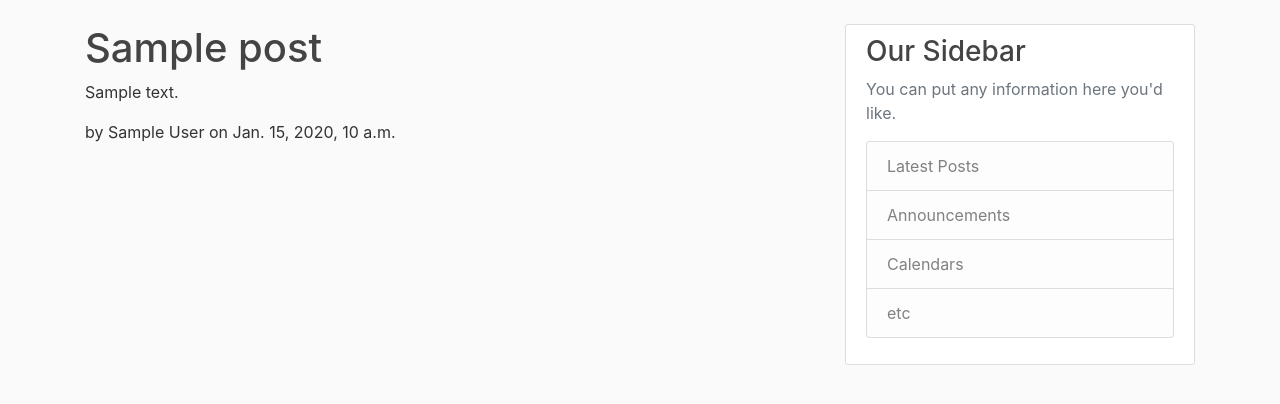
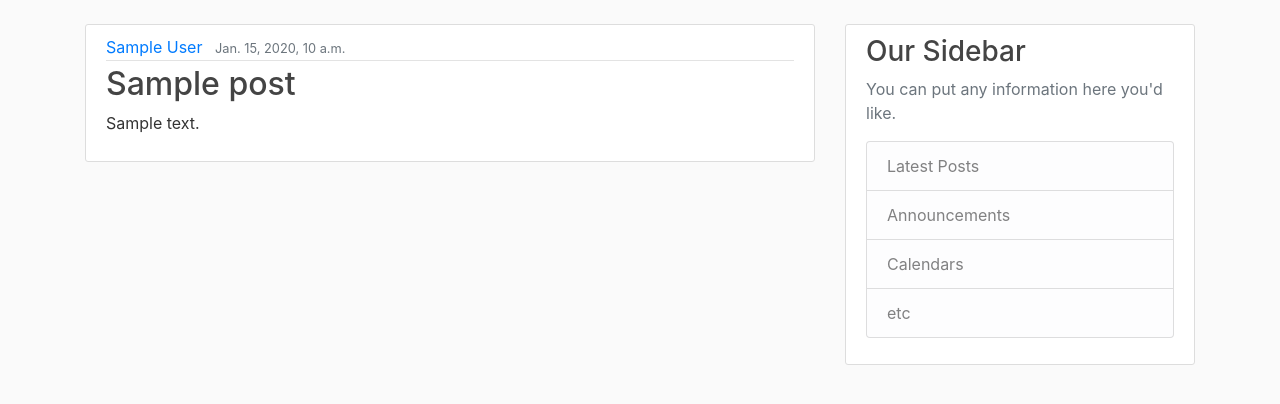
Before and after one commit to jays-commit/Django-web-app, a Django app: template django_project/blog/templates/blog/home.html in a window 1280 px wide. Shown: the part 56-460 px from the top of the page. Run offline with Django 3.2, Linux system fonts and the light colour scheme; the template is opened without the code that fills it: most values are stand-ins (such as "Sample title", 1, 10 or a date in 2020); some libraries are stand-ins or nearby versions.

Commit message:
Html and CSS styling for the blog layout

```diff
--- a/django_project/blog/templates/blog/home.html
+++ b/django_project/blog/templates/blog/home.html
@@ -3,8 +3,15 @@
 {%block content%}
 <!--    <h1>Blog Home!</h1>-->
     {% for post in posts%}
-        <h1>{{post.title}}</h1>
-        <p>{{post.content}}</p>
-        <p>by {{post.author}} on {{post.date_posted}} </p>
+        <article class="media content-section">
+            <div class="media-body">
+                <div class="article-metadata">
+                    <a class="mr-2" href="#">{{ post.author }}</a>
+                    <small class="text-muted">{{ post.date_posted }}</small>
+                </div>
+                <h2><a class="article-title" href="#">{{ post.title }}</a></h2>
+                <p class="article-content">{{ post.content }}</p>
+            </div>
+        </article>
     {% endfor %}
 {% endblock content %}
```
